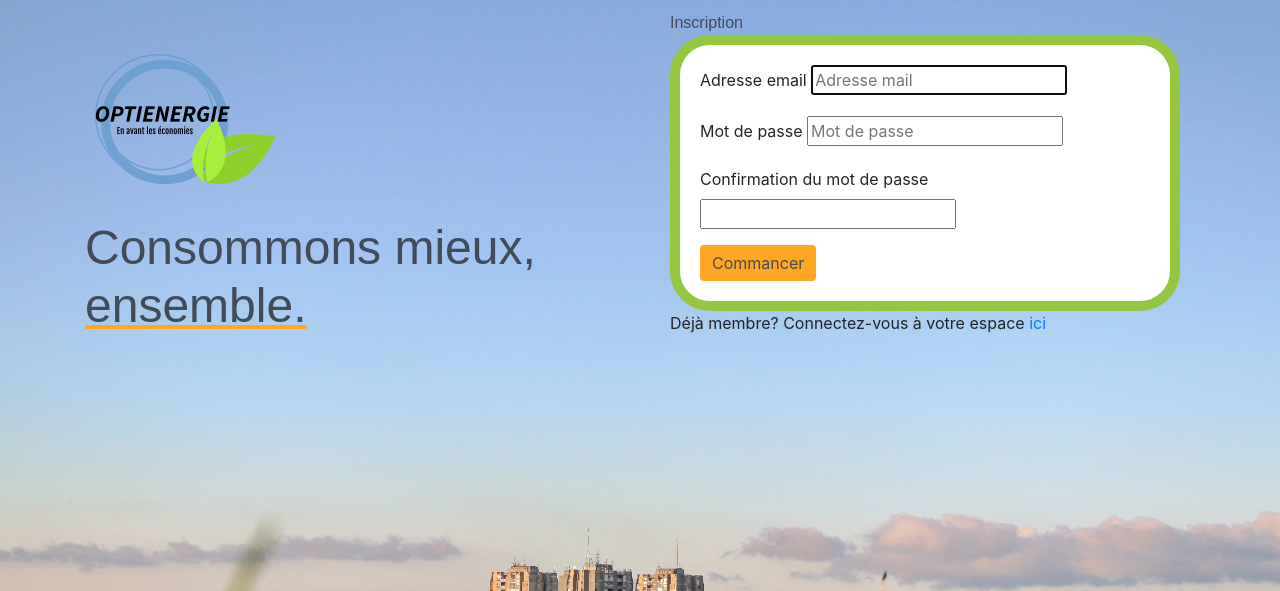
After one commit to Tdartigues/ProjetWorkshop, a PHP site: page / in a window 1280 px wide. The commit adds this page. Shown: the top 591 px of the page. Run offline with PHP 8.4, Linux system fonts and the light colour scheme.

Commit message:
Modif Index

```diff
--- a/Css/home.css
+++ b/Css/home.css
@@ -1,4 +1,38 @@
-html {
-background: url(../Image/fond.jpg) no-repeat center center fixed;
-background-size: cover;
+body {
+	background: url(../Image/fond.jpg) no-repeat center center fixed;
+	height: 100%;
+	background-size: cover;
+	margin-top: 10px;
 }
+
+h1 {
+	font-family: 'Heebo', sans-serif;
+	color:#404c57;
+	font-size:3em;
+}
+
+.underline {
+	text-decoration: underline #FFA723
+}
+
+
+text {
+	font-family: 'Heebo', sans-serif;
+	color:#404c57;
+	font-size:1em;
+}
+
+
+form {
+	display: inline-block;
+	padding: 20px;
+	border:solid 10px #94C63F;
+	border-radius:40px;
+	background-color:white;
+}
+
+.btn{
+	background-color: #FFA723;
+	Color: #404C57;
+	border: none;
+}
--- /dev/null
+++ b/index.html
@@ -0,0 +1,55 @@
+<!DOCTYPE html>
+<html lang="fr">
+    <head>
+		<meta charset="utf-8">
+		<title>OPTIENERGIE</title>
+		<link rel="icon" href="Image/favicon.ico" />
+		<link rel="stylesheet" href="Css/bootstrap.css">
+		<link rel="stylesheet" href="Css/home.css">
+    </head>
+    <body>
+		<div class="container">
+			<div class="row align-items-center">
+				<div class="col">
+						<img  src="Image/logo.png">
+						<h1>
+							<text>Consommons mieux, </text>
+							<text class="underline">	<br> ensemble.</text>
+						</h1>
+				</div>
+				<div class="col">
+					<div class="container" >
+						<div class="row">
+							<div class="col">
+								<text> Inscription <text>
+							</div>
+						</div>
+						<div class="row">
+							<div class="col-md-12">
+								<form action="" method="post" >
+									<div class="form-group">
+										<label for="email"> Adresse email </label>
+										<input type="email" name="email" id="email" placeholder="Adresse mail" required autofocus>
+									</div>
+									<div class="form-group">
+										<label for="password">Mot de passe </label>
+										<input type="password" name="password" id="password" placeholder="Mot de passe"  required>
+									</div>
+									<div class="form-group">
+										<label for="vpassword">Confirmation du mot de passe </label>
+										<input type="password" name="vpassword" id="vpassword" required>
+									</div>
+									<button type="submit" class="btn btn-primary">Commancer</button>
+								</form>
+								<p> Déjà membre? Connectez-vous à votre espace <a title="" href="Connexion.html">ici</a></p>
+
+							</div>
+						</div>
+					</div>
+				</div>
+			</div>
+		</div>
+    </body>
+</html>
+<div>
+</div>
```
Also changed, not shown: Css/Connexion.css (+6 -2 lines), home.html (deleted, +0 -46 lines).
